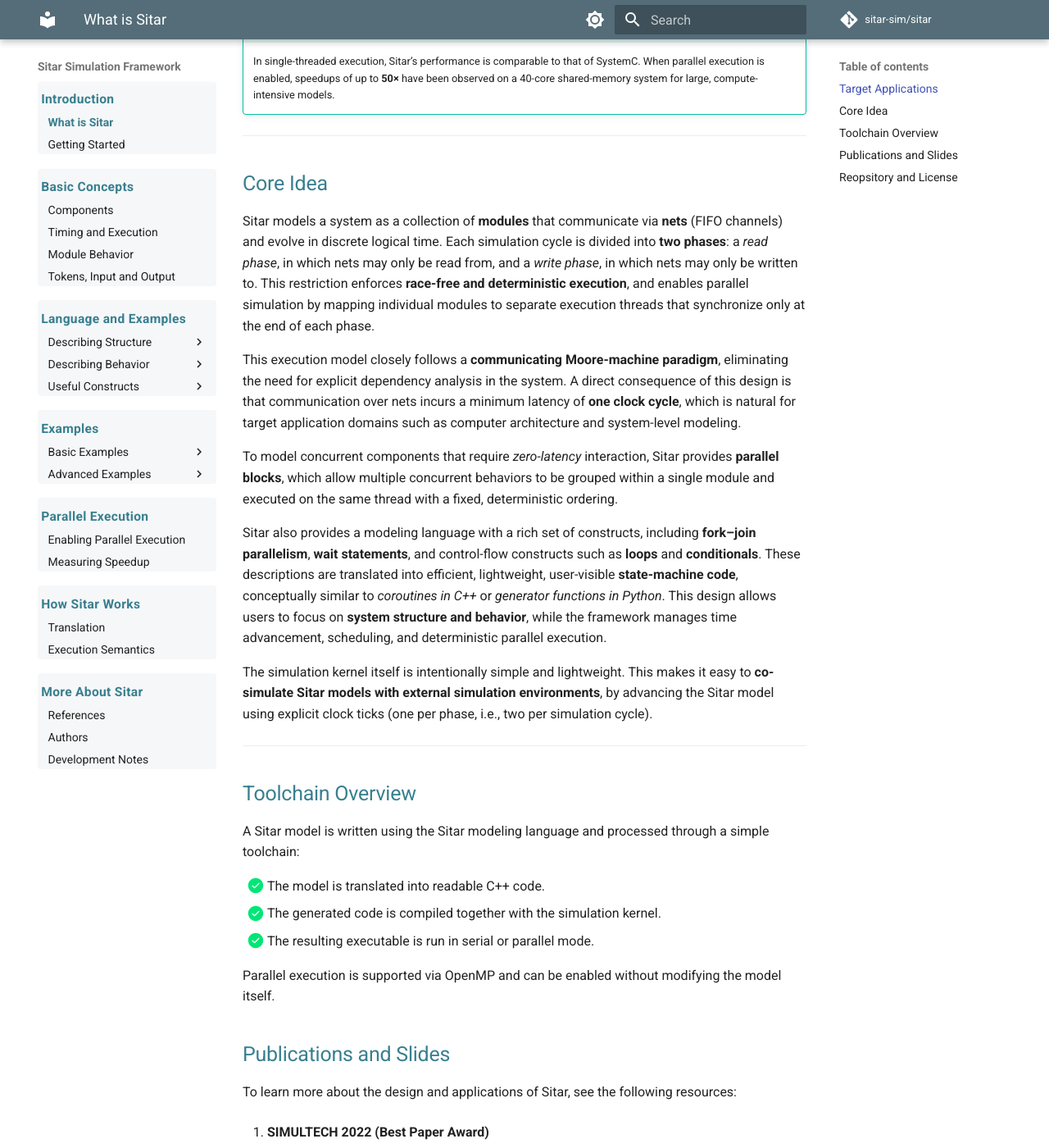
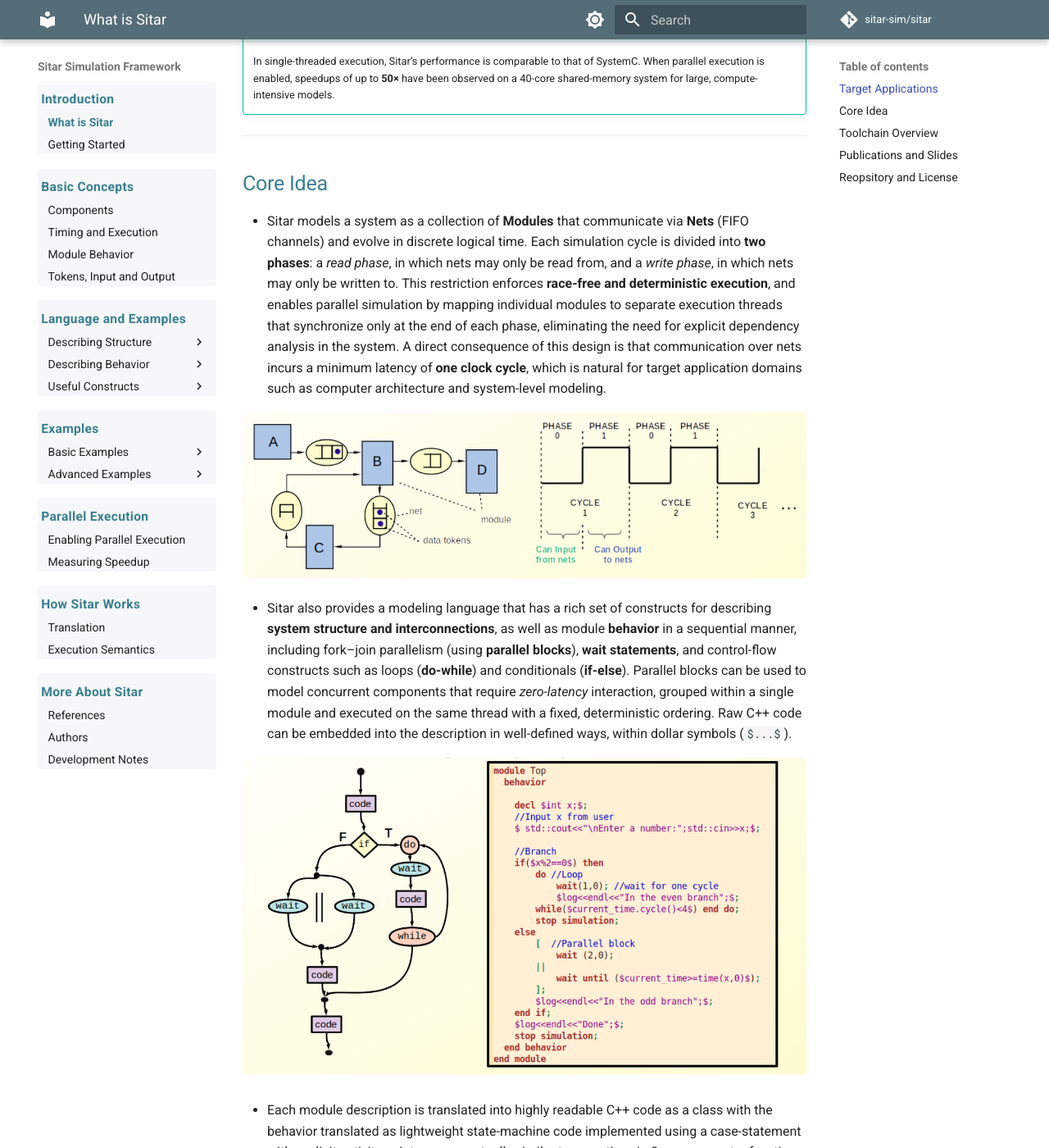
Before and after one commit to sitar-sim/sitar, an MkDocs documentation site: the page built from docs/index.md, in a window 1280 px wide and 1400 px high, scrolled down 826 px. Shown: the whole window at 82% size. Built offline with MkDocs 1.6.1 and Material for MkDocs 9.7.7, drawn with Linux system fonts in a browser that asks for light colours; comment, search, counter and statistics services are not loaded; some of the changed text lies outside the part shown.

Commit message:
docs updated, a 404.md

```diff
--- a/docs/index.md
+++ b/docs/index.md
@@ -19,19 +19,23 @@ By restricting the modeling scope to this class of systems, Sitar enables a simp
 ---
 ## Core Idea
 
-Sitar models a system as a collection of **modules** that communicate via **nets** (FIFO channels) and evolve in discrete logical time. Each simulation cycle is divided into **two phases**: a *read phase*, in which nets may only be read from, and a *write phase*, in which nets may only be written to. This restriction enforces **race-free and deterministic execution**, and enables parallel simulation by mapping individual modules to separate execution threads that synchronize only at the end of each phase.
+- Sitar models a system as a collection of **Modules** that communicate via **Nets** (FIFO channels) and evolve in discrete logical time. Each simulation cycle is divided into **two phases**: a *read phase*, in which nets may only be read from, and a *write phase*, in which nets may only be written to. This restriction enforces **race-free and deterministic execution**, and enables parallel simulation by mapping individual modules to separate execution threads that synchronize only at the end of each phase, eliminating the need for explicit dependency analysis in the system. A direct consequence of this design is that communication over nets incurs a minimum latency of **one clock cycle**, which is natural for target application domains such as computer architecture and system-level modeling.
 
+![Sitar basic components](assets/images/sitar_modules_and_time.png "Sitar Components")
+
+- Sitar also provides a modeling language that has a rich set of constructs for describing **system structure and interconnections**, as well as module **behavior** in a sequential manner, including fork–join parallelism (using **parallel blocks**), **wait statements**, and control-flow constructs such as loops (**do-while**) and conditionals (**if-else**). Parallel blocks can be used to model concurrent components that require *zero-latency* interaction, grouped within a single module and executed on the same thread with a fixed, deterministic ordering. Raw C++ code can be embedded into the description in well-defined ways, within dollar symbols (`#!sitar $...$`).
+
+
+![Sitar language](assets/images/sitar_module_behavior.png "Sitar Language"){ width=100% }
+
+
+- Each module description is translated into highly readable C++ code as a class with the behavior translated as lightweight state-machine code implemented using a case-statement with explicit activity pointers, conceptually similar to *coroutines in C++* or *generator functions in Python*. This design allows users to focus on **system structure and behavior**, while the framework manages time advancement, scheduling, and deterministic parallel execution.
+
+
+- The simulation kernel itself is intentionally simple and lightweight. This makes it easy to **co-simulate Sitar models with external simulation environments**, by advancing the Sitar model using explicit clock ticks (one per phase, i.e., two per simulation cycle).
 <!--
-![Sitar simulation framework](assets/images/sitar.png "Sitar"){ width=70% }
+![Sitar execution algorithm](assets/images/sitar_execution_algorithm.png "Sitar Execution Algorithm"){ width=80% }
 -->
-
-This execution model closely follows a **communicating Moore-machine paradigm**, eliminating the need for explicit dependency analysis in the system. A direct consequence of this design is that communication over nets incurs a minimum latency of **one clock cycle**, which is natural for target application domains such as computer architecture and system-level modeling.
-
-To model concurrent components that require *zero-latency* interaction, Sitar provides **parallel blocks**, which allow multiple concurrent behaviors to be grouped within a single module and executed on the same thread with a fixed, deterministic ordering.
-
-Sitar also provides a modeling language with a rich set of constructs, including **fork–join parallelism**, **wait statements**, and control-flow constructs such as **loops** and **conditionals**. These descriptions are translated into efficient, lightweight, user-visible **state-machine code**, conceptually similar to *coroutines in C++* or *generator functions in Python*. This design allows users to focus on **system structure and behavior**, while the framework manages time advancement, scheduling, and deterministic parallel execution.
-
-The simulation kernel itself is intentionally simple and lightweight. This makes it easy to **co-simulate Sitar models with external simulation environments**, by advancing the Sitar model using explicit clock ticks (one per phase, i.e., two per simulation cycle).
 
 ---
 ## Toolchain Overview
--- a/mkdocs.yml
+++ b/mkdocs.yml
@@ -2,6 +2,7 @@ site_name: Sitar Simulation Framework
 site_description: A cycle-based discrete-event modeling framework
 site_author: Neha Karanjkar
 site_dir: generated_site
+use_directory_urls: false
 
 repo_url: https://github.com/sitar-sim/sitar
 repo_name: sitar-sim/sitar
```
Also changed, not shown: docs/404.md (added, +9 -0 lines), docs/assets/images/sitar.png (deleted), docs/assets/images/sitar_execution_algorithm.png (added), docs/assets/images/sitar_language.png (added), docs/assets/images/sitar_module_behavior.png (added), docs/assets/images/sitar_modules_and_time.png (added), 1 other file.
